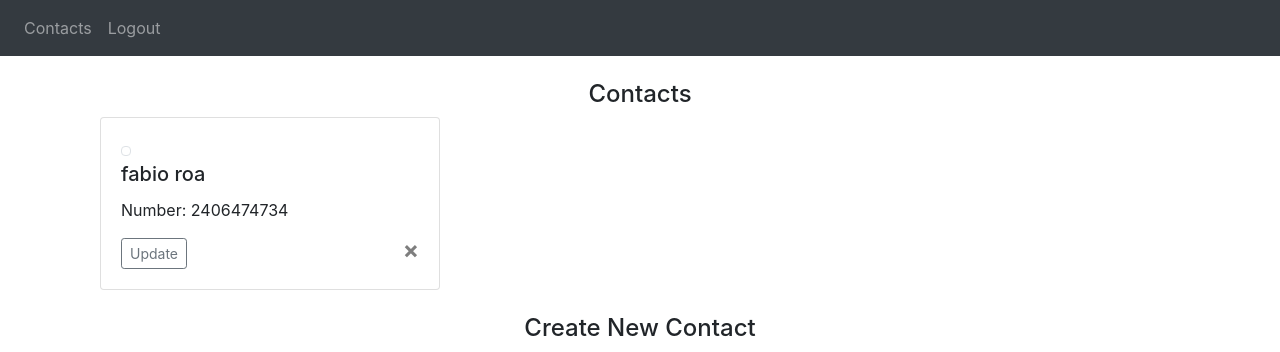
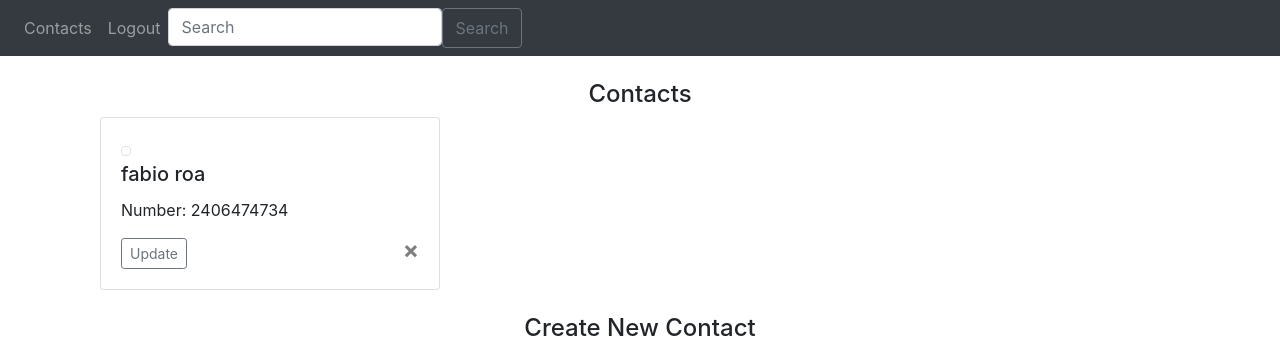
Before and after one commit to umdkyletu/phonebook, a Flask app: page / in a window 1280 px wide. Shown: the top 352 px of the page. Run offline with Flask 3, Linux system fonts and the light colour scheme; a user stored in the database is signed in; some libraries are stand-ins or nearby versions.

Commit message:
search bar
search bar now on page when user signs in

```diff
--- a/FlaskApp/Website/templates/base.html
+++ b/FlaskApp/Website/templates/base.html
@@ -36,12 +36,18 @@
                     {% if user.is_authenticated %}
                     <a class="nav-item nav-link" id="home" href="/">Contacts</a>
                     <a class="nav-item nav-link" id="logout" href="/logout">Logout</a>
+                    <form method="POST" action="{{ url_for('views.search') }}" class="d-flex">
+                      {{ form.hidden_tag() }}
+                      <input class="form-control me-2" type="search" placeholder="Search" aria-label="Search" name="searched">
+                      <button class="btn btn-outline-secondary" type="submit">Search</button>
+                  </form>
                     {% else %}
                     <a class="nav-item nav-link" id="login" href="/login">Login</a>
                     <a class="nav-item nav-link" id="signUp" href="/signup">Sign Up</a>
+
                     {% endif %}
+
                 </div>
-
             </div>
 
         </nav>
--- a/FlaskApp/Website/views.py
+++ b/FlaskApp/Website/views.py
@@ -1,6 +1,7 @@
 from flask import Blueprint, render_template, request, flash, jsonify, redirect, url_for
 from flask_login import login_required, current_user
 from .models import Contact
+from .webforms import SearchForm
 from . import db
 import json
 
@@ -67,6 +68,16 @@ def update(id):
     else:
         return render_template("update.html", contact=contact, user=current_user)
 
-@views.route('/search', methods =["POST"])
+#pass stuff to navbar
+@views.context_processor
+def base():
+    form = SearchForm()
+    return dict(form = form)
+
+#search function
+@views.route('/search', methods = ["POST"])
 def search():
-    pass
+    form = SearchForm()
+    if form.validate():
+        searched = form.searched.data
+        return render_template("search.html", form = form, searched = searched)
--- a/FlaskApp/Website/webforms.py
+++ b/FlaskApp/Website/webforms.py
@@ -2,6 +2,7 @@ from flask_wtf import FlaskForm
 from wtforms import StringField, SubmitField
 from wtforms.validators import DataRequired
 
+#create a search form
 class SearchForm(FlaskForm):
     searched = StringField("Searched", validators=[DataRequired()])
     submit = SubmitField("Submit")
```
Also changed, not shown: FlaskApp/instance/database.db (added).
